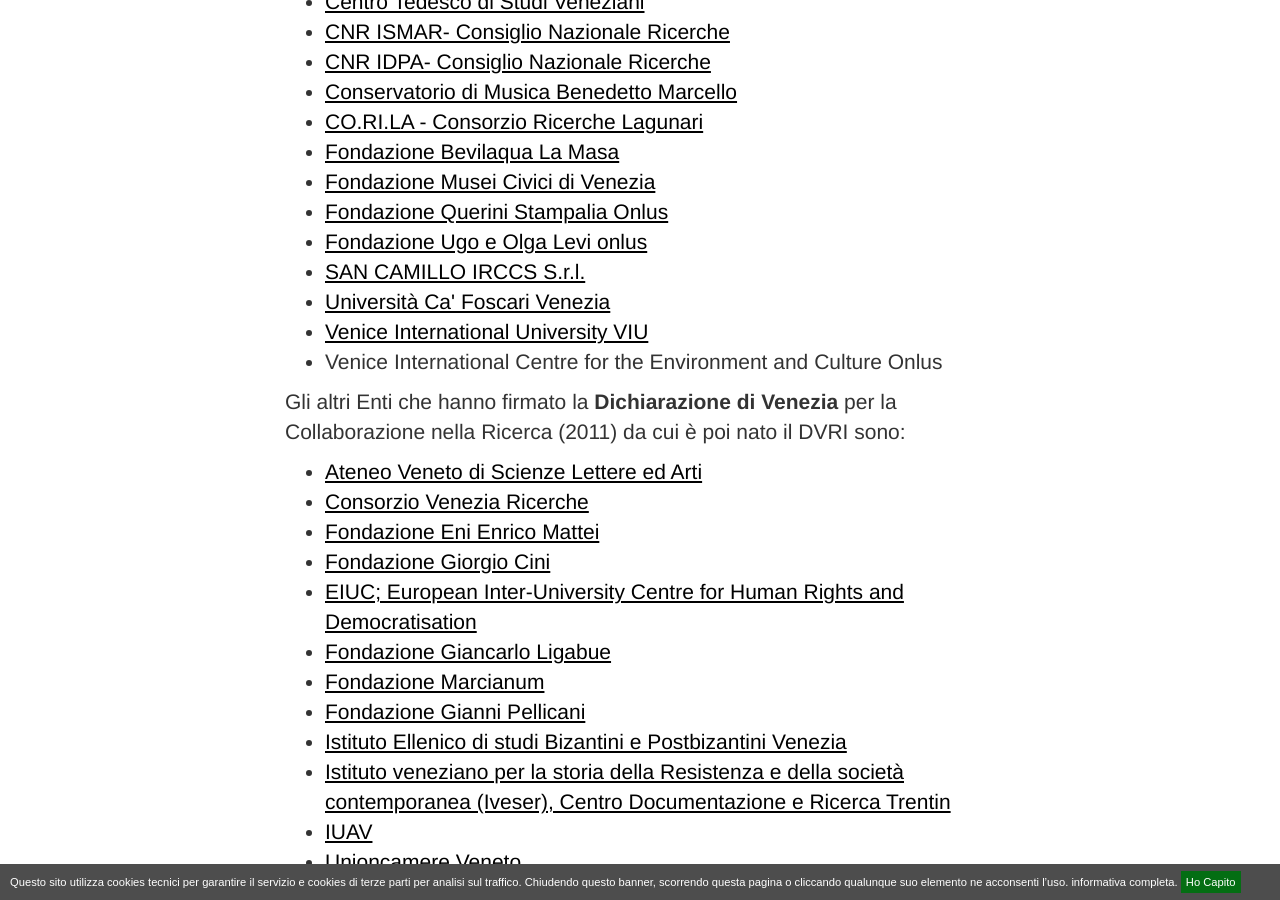
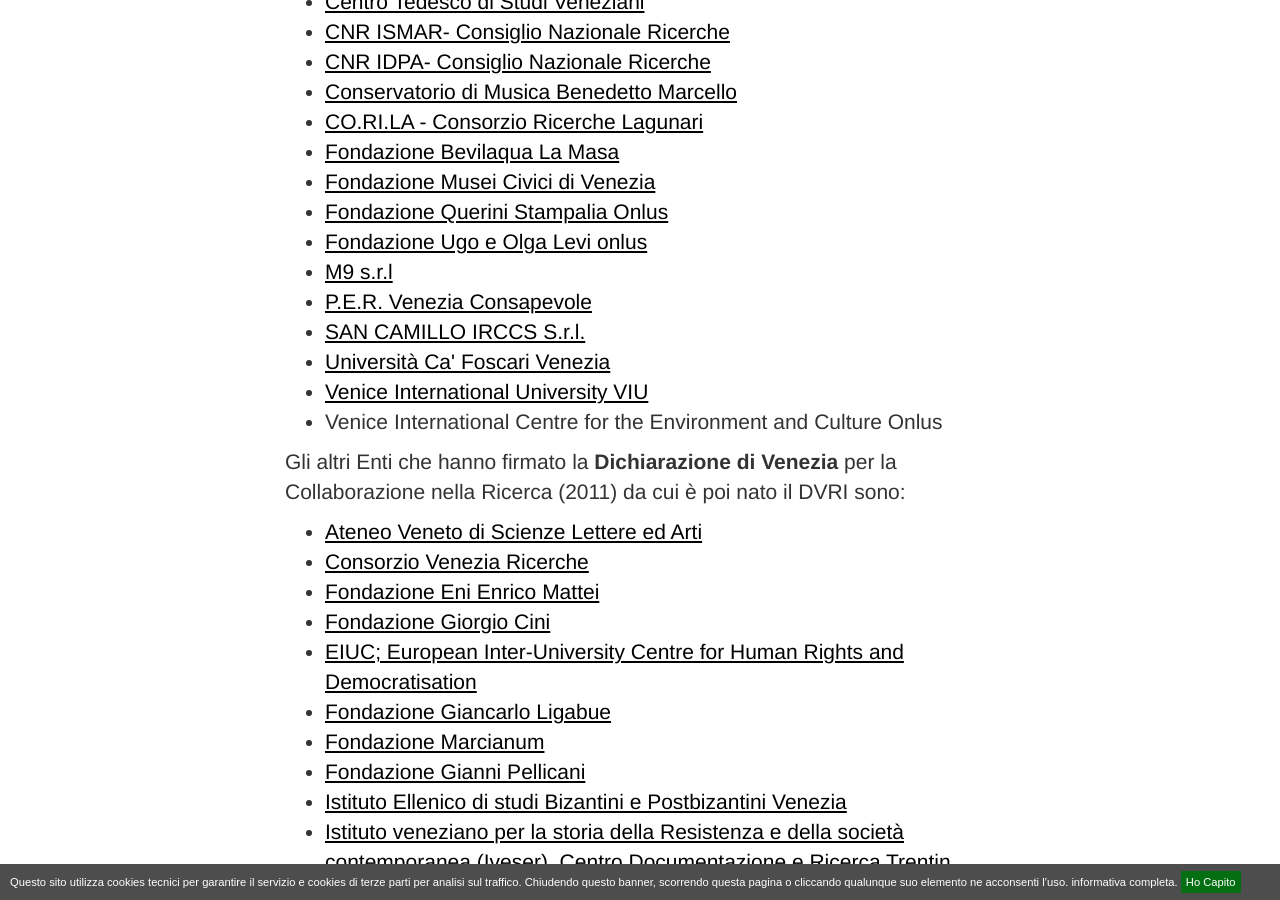
Before and after one commit to simonini/dvri-j-theme, a Jekyll site: the page built from progetti/chi-siamo.html, in a window 1280 px wide and 900 px high, scrolled down 4626 px. Built offline with Jekyll 4.4.1, drawn with Linux system fonts in a browser that asks for light colours; comment, search, counter and statistics services are not loaded; the table of contents is made by our own code.

Commit message:
Update chi-siamo.html

```diff
--- a/progetti/chi-siamo.html
+++ b/progetti/chi-siamo.html
@@ -77,6 +77,8 @@
 <li><a href="http://www.visitmuve.it" target="_blank">Fondazione Musei Civici di Venezia</a></li>
 <li><a href="http://www.querinistampalia.org" target="_blank">Fondazione Querini Stampalia Onlus</a></li>
 <li><a href="http://www.fondazionelevi.it/" target="_blank">Fondazione Ugo e Olga Levi onlus</a></li>
+<li><a href="https://www.m9museum.it/" target="_blank">M9 s.r.l</a></li>
+<li><a href="http://www.perveneziaconsapevole.it/it" target="_blank">P.E.R. Venezia Consapevole</a></li>
 <li><a href="http://www.ospedalesancamillo.net" target="_blank">SAN CAMILLO IRCCS S.r.l.</a></li>
 <li><a href="http://www.unive.it" target="_blank">Università Ca' Foscari Venezia</a></li>
 <li><a href="http://www.univiu.org" target="_blank">Venice International University VIU</a></li>
```
